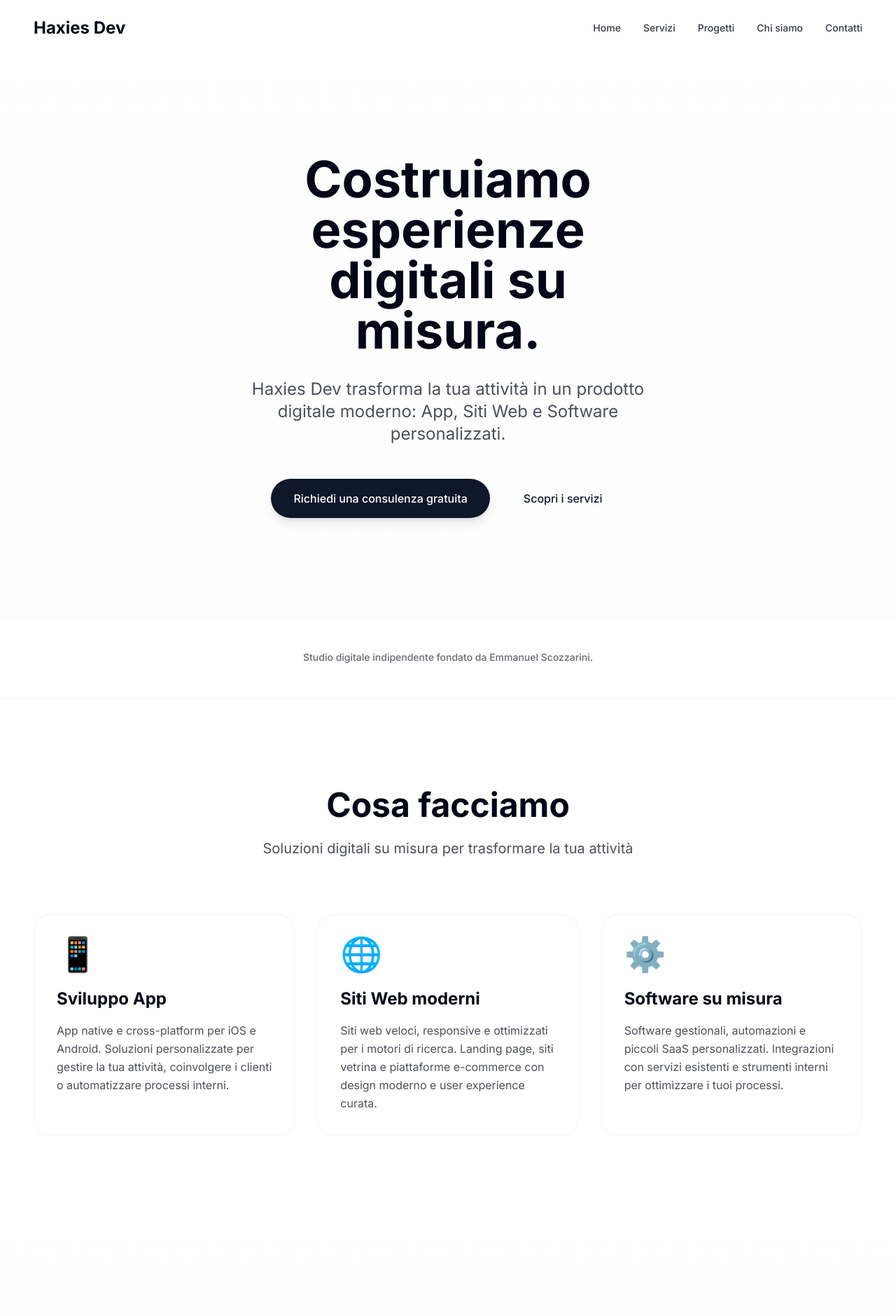
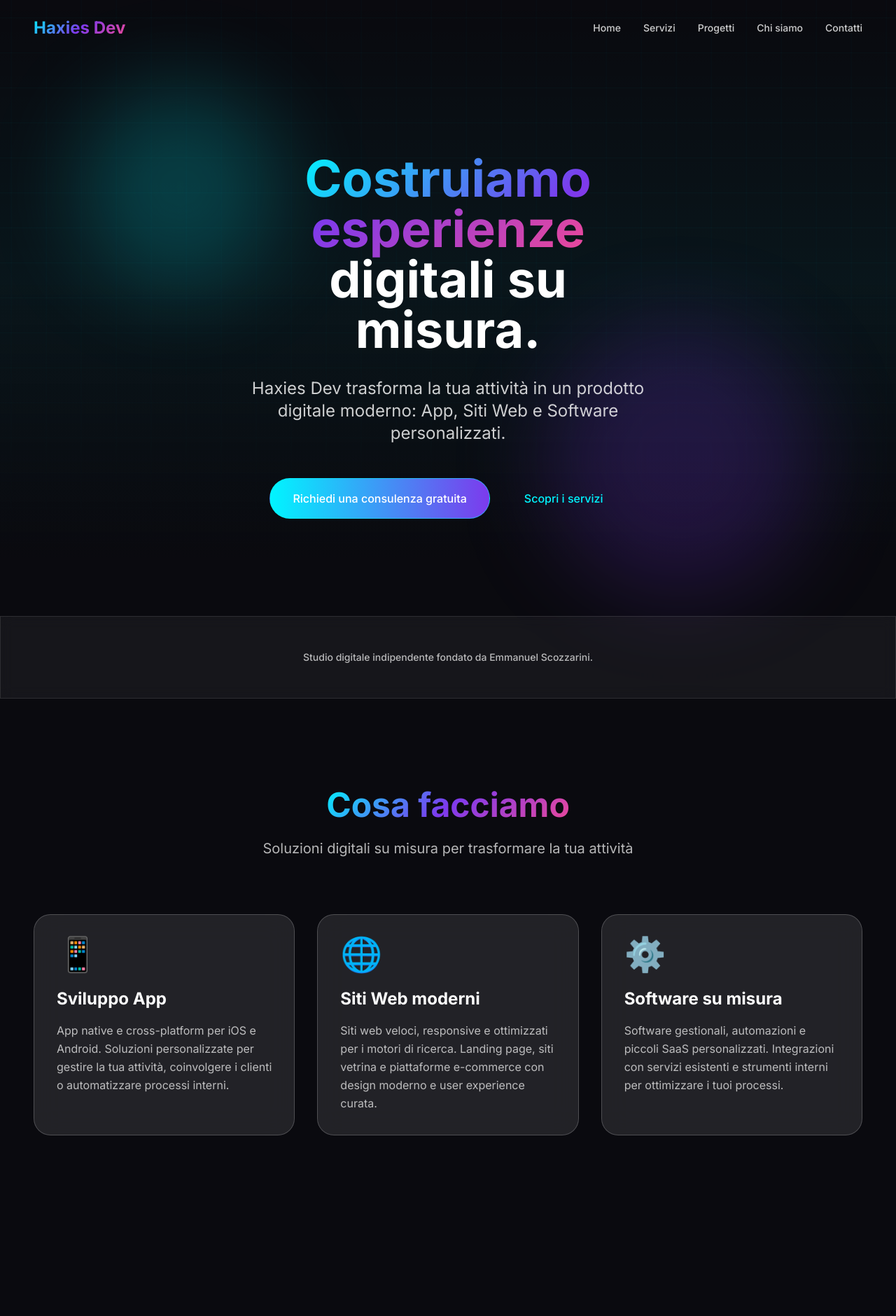
Before and after one commit to Hydr44/haxiesdev, a Next.js app: page / in a window 1280 px wide. Shown: the top 1880 px of the page at 70% size. Built offline with nearby package versions, Linux system fonts and the light colour scheme.

Commit message:
Design futuristico: gradienti, glassmorphism, effetti neon e animazioni avanzate

```diff
--- a/app/globals.css
+++ b/app/globals.css
@@ -20,8 +20,67 @@
 
 body {
   font-family: var(--font-inter);
-  color: #020617;
-  background: #FFFFFF;
+  color: #FFFFFF;
+  background: #0A0A0F;
   -webkit-font-smoothing: antialiased;
   -moz-osx-font-smoothing: grayscale;
+  overflow-x: hidden;
 }
+
+/* Glassmorphism utility */
+.glass {
+  background: rgba(255, 255, 255, 0.05);
+  backdrop-filter: blur(10px);
+  -webkit-backdrop-filter: blur(10px);
+  border: 1px solid rgba(255, 255, 255, 0.1);
+}
+
+.glass-strong {
+  background: rgba(255, 255, 255, 0.1);
+  backdrop-filter: blur(20px);
+  -webkit-backdrop-filter: blur(20px);
+  border: 1px solid rgba(255, 255, 255, 0.2);
+}
+
+/* Gradient text */
+.gradient-text {
+  background: linear-gradient(135deg, #00F5FF 0%, #7C3AED 50%, #EC4899 100%);
+  -webkit-background-clip: text;
+  -webkit-text-fill-color: transparent;
+  background-clip: text;
+}
+
+/* Animated background */
+.animated-bg {
+  background: linear-gradient(-45deg, #0A0A0F, #1a1a2e, #16213e, #0f3460);
+  background-size: 400% 400%;
+  animation: gradient 15s ease infinite;
+}
+
+@keyframes gradient {
+  0% {
+    background-position: 0% 50%;
+  }
+  50% {
+    background-position: 100% 50%;
+  }
+  100% {
+    background-position: 0% 50%;
+  }
+}
+
+/* Grid pattern overlay */
+.grid-pattern {
+  background-image:
+    linear-gradient(rgba(0, 245, 255, 0.1) 1px, transparent 1px),
+    linear-gradient(90deg, rgba(0, 245, 255, 0.1) 1px, transparent 1px);
+  background-size: 50px 50px;
+}
+
+/* Neon glow effect */
+.neon-glow {
+  text-shadow:
+    0 0 10px rgba(0, 245, 255, 0.8),
+    0 0 20px rgba(0, 245, 255, 0.6),
+    0 0 30px rgba(0, 245, 255, 0.4);
+}
--- a/app/page.tsx
+++ b/app/page.tsx
@@ -12,24 +12,56 @@
   };
 
   return (
-    <div className="pt-20">
+    <div className="pt-20 relative overflow-hidden">
+      {/* Animated background */}
+      <div className="fixed inset-0 -z-10 animated-bg grid-pattern opacity-30" />
+      <div className="fixed inset-0 -z-10 bg-gradient-to-b from-transparent via-primary/5 to-background" />
+
       {/* Hero Section */}
-      <section className="min-h-screen flex items-center justify-center bg-gradient-to-b from-white to-gray-50/50">
-        <Section maxWidth="2xl" className="text-center py-32">
+      <section className="min-h-screen flex items-center justify-center relative">
+        {/* Floating orbs */}
+        <motion.div
+          animate={{
+            x: [0, 100, 0],
+            y: [0, -50, 0],
+          }}
+          transition={{
+            duration: 20,
+            repeat: Infinity,
+            ease: "easeInOut",
+          }}
+          className="absolute top-20 left-10 w-72 h-72 bg-primary/20 rounded-full blur-3xl"
+        />
+        <motion.div
+          animate={{
+            x: [0, -80, 0],
+            y: [0, 50, 0],
+          }}
+          transition={{
+            duration: 15,
+            repeat: Infinity,
+            ease: "easeInOut",
+          }}
+          className="absolute bottom-20 right-10 w-96 h-96 bg-secondary/20 rounded-full blur-3xl"
+        />
+
+        <Section maxWidth="2xl" className="text-center py-32 relative z-10">
           <motion.h1
             initial={{ opacity: 0, y: 30 }}
             animate={{ opacity: 1, y: 0 }}
             transition={{ duration: 0.8 }}
-            className="text-5xl sm:text-6xl lg:text-7xl font-bold text-foreground mb-8 leading-tight"
+            className="text-5xl sm:text-6xl lg:text-7xl font-bold mb-8 leading-tight"
           >
-            Costruiamo esperienze digitali su misura.
+            <span className="gradient-text">Costruiamo esperienze</span>
+            <br />
+            <span className="text-foreground">digitali su misura.</span>
           </motion.h1>
 
           <motion.p
             initial={{ opacity: 0, y: 30 }}
             animate={{ opacity: 1, y: 0 }}
             transition={{ duration: 0.8, delay: 0.2 }}
-            className="text-xl sm:text-2xl text-foreground/70 mb-12 max-w-3xl mx-auto leading-relaxed"
+            className="text-xl sm:text-2xl text-foreground/80 mb-12 max-w-3xl mx-auto leading-relaxed"
           >
             Haxies Dev trasforma la tua attività in un prodotto digitale moderno: App, Siti Web e Software personalizzati.
           </motion.p>
@@ -64,17 +96,17 @@
         whileInView={{ opacity: 1 }}
         viewport={{ once: true }}
         transition={{ duration: 0.6 }}
-        className="py-12 bg-white border-y border-gray-100"
+        className="py-12 glass border-y border-primary/20 relative z-10"
       >
         <Section>
-          <p className="text-center text-foreground/60 text-sm font-medium">
+          <p className="text-center text-foreground/70 text-sm font-medium">
             Studio digitale indipendente fondato da Emmanuel Scozzarini.
           </p>
         </Section>
       </motion.section>
 
       {/* Cosa facciamo */}
-      <section id="servizi" className="py-32 bg-white">
+      <section id="servizi" className="py-32 relative z-10">
         <Section>
           <motion.div
             initial={{ opacity: 0, y: 30 }}
@@ -83,8 +115,8 @@
             transition={{ duration: 0.6 }}
             className="text-center mb-20"
           >
-            <h2 className="text-4xl sm:text-5xl font-bold text-foreground mb-6">
-              Cosa facciamo
+            <h2 className="text-4xl sm:text-5xl font-bold mb-6">
+              <span className="gradient-text">Cosa facciamo</span>
             </h2>
             <p className="text-xl text-foreground/70 max-w-2xl mx-auto">
               Soluzioni digitali su misura per trasformare la tua attività
@@ -97,16 +129,19 @@
                 icon: "📱",
                 title: "Sviluppo App",
                 description: "App native e cross-platform per iOS e Android. Soluzioni personalizzate per gestire la tua attività, coinvolgere i clienti o automatizzare processi interni.",
+                gradient: "from-primary/20 to-secondary/20",
               },
               {
                 icon: "🌐",
                 title: "Siti Web moderni",
                 description: "Siti web veloci, responsive e ottimizzati per i motori di ricerca. Landing page, siti vetrina e piattaforme e-commerce con design moderno e user experience curata.",
+                gradient: "from-secondary/20 to-accent/20",
               },
               {
                 icon: "⚙️",
                 title: "Software su misura",
                 description: "Software gestionali, automazioni e piccoli SaaS personalizzati. Integrazioni con servizi esistenti e strumenti interni per ottimizzare i tuoi processi.",
+                gradient: "from-accent/20 to-primary/20",
               },
             ].map((service, index) => (
               <motion.div
@@ -115,16 +150,21 @@
                 whileInView={{ opacity: 1, y: 0 }}
                 viewport={{ once: true }}
                 transition={{ duration: 0.6, delay: index * 0.1 }}
-                whileHover={{ y: -8 }}
-                className="bg-white p-8 rounded-3xl border border-gray-100 hover:shadow-xl transition-all duration-300"
+                whileHover={{ y: -12, scale: 1.02 }}
+                className="glass-strong p-8 rounded-3xl border border-primary/20 hover:border-primary/40 transition-all duration-300 group relative overflow-hidden"
               >
-                <div className="text-5xl mb-6">{service.icon}</div>
-                <h3 className="text-2xl font-bold text-foreground mb-4">
-                  {service.title}
-                </h3>
-                <p className="text-foreground/70 leading-relaxed">
-                  {service.description}
-                </p>
+                <div className={`absolute inset-0 bg-gradient-to-br ${service.gradient} opacity-0 group-hover:opacity-100 transition-opacity duration-300`} />
+                <div className="relative z-10">
+                  <div className="text-5xl mb-6 transform group-hover:scale-110 transition-transform duration-300">
+                    {service.icon}
+                  </div>
+                  <h3 className="text-2xl font-bold text-foreground mb-4 group-hover:text-primary transition-colors">
+                    {service.title}
+                  </h3>
+                  <p className="text-foreground/70 leading-relaxed">
+                    {service.description}
+                  </p>
+                </div>
               </motion.div>
             ))}
           </div>
@@ -132,7 +172,7 @@
       </section>
 
       {/* Perché Haxies Dev */}
-      <section className="py-32 bg-gradient-to-b from-white to-gray-50/50">
+      <section className="py-32 relative z-10">
         <Section>
           <motion.div
             initial={{ opacity: 0, y: 30 }}
@@ -141,8 +181,8 @@
             transition={{ duration: 0.6 }}
             className="text-center mb-20"
           >
-            <h2 className="text-4xl sm:text-5xl font-bold text-foreground mb-6">
-              Perché Haxies Dev
+            <h2 className="text-4xl sm:text-5xl font-bold mb-6">
+              <span className="gradient-text">Perché Haxies Dev</span>
             </h2>
           </motion.div>
 
@@ -175,9 +215,14 @@
                 whileInView={{ opacity: 1, y: 0 }}
                 viewport={{ once: true }}
                 transition={{ duration: 0.6, delay: index * 0.1 }}
-                className="text-center"
+                className="text-center glass p-6 rounded-2xl border border-primary/10 hover:border-primary/30 transition-all duration-300"
               >
-                <div className="text-4xl mb-4">{feature.icon}</div>
+                <motion.div
+                  whileHover={{ scale: 1.2, rotate: 5 }}
+                  className="text-4xl mb-4 inline-block"
+                >
+                  {feature.icon}
+                </motion.div>
                 <h3 className="text-xl font-bold text-foreground mb-3">
                   {feature.title}
                 </h3>
@@ -191,7 +236,7 @@
       </section>
 
       {/* Preview Portfolio */}
-      <section className="py-32 bg-white">
+      <section className="py-32 relative z-10">
         <Section>
           <motion.div
             initial={{ opacity: 0, y: 30 }}
@@ -200,8 +245,8 @@
             transition={{ duration: 0.6 }}
             className="text-center mb-20"
           >
-            <h2 className="text-4xl sm:text-5xl font-bold text-foreground mb-6">
-              Progetti
+            <h2 className="text-4xl sm:text-5xl font-bold mb-6">
+              <span className="gradient-text">Progetti</span>
             </h2>
             <p className="text-xl text-foreground/70 max-w-2xl mx-auto">
               Alcuni dei progetti che abbiamo realizzato
@@ -247,34 +292,34 @@
       </section>
 
       {/* Final CTA */}
-      <section className="py-32 bg-gradient-to-br from-primary to-primary/90 text-white">
-        <Section maxWidth="2xl" className="text-center">
+      <section className="py-32 relative z-10">
+        <div className="absolute inset-0 bg-gradient-to-br from-primary/20 via-secondary/20 to-accent/20 blur-3xl" />
+        <Section maxWidth="2xl" className="text-center relative z-10">
           <motion.div
             initial={{ opacity: 0, y: 30 }}
             whileInView={{ opacity: 1, y: 0 }}
             viewport={{ once: true }}
             transition={{ duration: 0.6 }}
+            className="glass-strong p-12 rounded-3xl border border-primary/30"
           >
-            <h2 className="text-4xl sm:text-5xl font-bold mb-6">
+            <h2 className="text-4xl sm:text-5xl font-bold mb-6 gradient-text">
               Hai un&apos;idea o un&apos;attività da digitalizzare?
             </h2>
-            <p className="text-xl text-white/90 mb-12 max-w-2xl mx-auto">
+            <p className="text-xl text-foreground/80 mb-12 max-w-2xl mx-auto">
               Parliamone senza impegno.
             </p>
             <div className="flex flex-col sm:flex-row gap-4 justify-center">
               <Button
                 href="https://wa.me/393921723028"
-                variant="secondary"
+                variant="primary"
                 target="_blank"
                 rel="noopener noreferrer"
-                className="bg-white text-primary hover:bg-gray-100"
               >
                 Scrivimi su WhatsApp
               </Button>
               <Button
                 href="/contact"
                 variant="ghost"
-                className="text-white border-white hover:bg-white/10"
               >
                 Vai alla pagina contatti
               </Button>
--- a/components/Button.tsx
+++ b/components/Button.tsx
@@ -22,21 +22,27 @@
   rel,
   type = "button",
 }: ButtonProps) {
-  const baseClasses = "inline-flex items-center justify-center px-8 py-4 text-base font-medium rounded-full transition-all duration-300";
+  const baseClasses = "inline-flex items-center justify-center px-8 py-4 text-base font-medium rounded-full transition-all duration-300 relative overflow-hidden group";
 
   const variantClasses = {
-    primary: "bg-primary text-white hover:bg-primary/90 shadow-lg hover:shadow-xl",
-    secondary: "bg-white text-primary border-2 border-primary hover:bg-primary hover:text-white",
-    ghost: "text-primary hover:bg-primary/10",
+    primary: "bg-gradient-to-r from-primary to-secondary text-white hover:shadow-neon border border-primary/50",
+    secondary: "glass-strong text-foreground border-2 border-primary/50 hover:border-primary hover:bg-primary/10",
+    ghost: "text-primary hover:text-secondary border border-transparent hover:border-primary/30 hover:bg-primary/5",
   };
 
   const classes = `${baseClasses} ${variantClasses[variant]} ${className}`;
 
   if (href) {
     return (
-      <motion.div whileHover={{ scale: 1.02 }} whileTap={{ scale: 0.98 }}>
+      <motion.div whileHover={{ scale: 1.05 }} whileTap={{ scale: 0.95 }}>
         <Link href={href} target={target} rel={rel} className={classes}>
-          {children}
+          <span className="relative z-10">{children}</span>
+          {variant === "primary" && (
+            <motion.div
+              className="absolute inset-0 bg-gradient-to-r from-secondary to-primary opacity-0 group-hover:opacity-100 transition-opacity duration-300"
+              initial={false}
+            />
+          )}
         </Link>
       </motion.div>
     );
@@ -44,13 +50,19 @@
 
   return (
     <motion.button
-      whileHover={{ scale: 1.02 }}
-      whileTap={{ scale: 0.98 }}
+      whileHover={{ scale: 1.05 }}
+      whileTap={{ scale: 0.95 }}
       onClick={onClick}
       type={type}
       className={classes}
     >
-      {children}
+      <span className="relative z-10">{children}</span>
+      {variant === "primary" && (
+        <motion.div
+          className="absolute inset-0 bg-gradient-to-r from-secondary to-primary opacity-0 group-hover:opacity-100 transition-opacity duration-300"
+          initial={false}
+        />
+      )}
     </motion.button>
   );
 }
--- a/components/Footer.tsx
+++ b/components/Footer.tsx
@@ -2,38 +2,40 @@
 
 export default function Footer() {
   return (
-    <footer className="bg-foreground text-white py-16">
-      <div className="max-w-7xl mx-auto px-6 sm:px-8 lg:px-12">
+    <footer className="relative border-t border-primary/20 glass">
+      <div className="max-w-7xl mx-auto px-6 sm:px-8 lg:px-12 py-16">
         <div className="grid grid-cols-1 md:grid-cols-3 gap-12 mb-12">
           {/* Brand */}
           <div>
-            <h3 className="text-2xl font-bold mb-4">Haxies Dev</h3>
-            <p className="text-white/70 text-sm">
+            <h3 className="text-2xl font-bold mb-4">
+              <span className="gradient-text">Haxies Dev</span>
+            </h3>
+            <p className="text-foreground/70 text-sm">
               Studio digitale indipendente per app, siti web e software su misura.
             </p>
           </div>
 
           {/* Links */}
           <div>
-            <h4 className="font-semibold mb-4">Navigazione</h4>
-            <ul className="space-y-2 text-sm text-white/70">
+            <h4 className="font-semibold mb-4 text-foreground">Navigazione</h4>
+            <ul className="space-y-2 text-sm text-foreground/70">
               <li>
-                <Link href="/services" className="hover:text-white transition-colors">
+                <Link href="/services" className="hover:text-primary transition-colors">
                   Servizi
                 </Link>
               </li>
               <li>
-                <Link href="/portfolio" className="hover:text-white transition-colors">
+                <Link href="/portfolio" className="hover:text-primary transition-colors">
                   Progetti
                 </Link>
               </li>
               <li>
-                <Link href="/about" className="hover:text-white transition-colors">
+                <Link href="/about" className="hover:text-primary transition-colors">
                   Chi siamo
                 </Link>
               </li>
               <li>
-                <Link href="/contact" className="hover:text-white transition-colors">
+                <Link href="/contact" className="hover:text-primary transition-colors">
                   Contatti
                 </Link>
               </li>
@@ -42,12 +44,12 @@
 
           {/* Contact */}
           <div>
-            <h4 className="font-semibold mb-4">Contatti</h4>
-            <ul className="space-y-2 text-sm text-white/70">
+            <h4 className="font-semibold mb-4 text-foreground">Contatti</h4>
+            <ul className="space-y-2 text-sm text-foreground/70">
               <li>
                 <a
                   href="mailto:info@haxiesdev.it"
-                  className="hover:text-white transition-colors"
+                  className="hover:text-primary transition-colors"
                 >
                   info@haxiesdev.it
                 </a>
@@ -57,7 +59,7 @@
                   href="https://wa.me/393921723028"
                   target="_blank"
                   rel="noopener noreferrer"
-                  className="hover:text-white transition-colors"
+                  className="hover:text-primary transition-colors"
                 >
                   WhatsApp
                 </a>
@@ -66,7 +68,7 @@
           </div>
         </div>
 
-        <div className="border-t border-white/10 pt-8 text-center text-sm text-white/60">
+        <div className="border-t border-primary/10 pt-8 text-center text-sm text-foreground/60">
           <p>© 2025 Haxies Dev – Emmanuel Scozzarini</p>
         </div>
       </div>
--- a/components/Navbar.tsx
+++ b/components/Navbar.tsx
@@ -31,15 +31,15 @@
       transition={{ duration: 0.5 }}
       className={`fixed top-0 left-0 right-0 z-50 transition-all duration-300 ${
         isScrolled
-          ? "bg-white/95 backdrop-blur-md shadow-sm"
+          ? "glass backdrop-blur-xl border-b border-primary/20"
           : "bg-transparent"
       }`}
     >
       <div className="max-w-7xl mx-auto px-6 sm:px-8 lg:px-12">
         <div className="flex items-center justify-between h-20">
           {/* Logo */}
-          <Link href="/" className="text-2xl font-bold text-foreground">
-            Haxies Dev
+          <Link href="/" className="text-2xl font-bold">
+            <span className="gradient-text">Haxies Dev</span>
           </Link>
 
           {/* Desktop Menu */}
@@ -48,9 +48,10 @@
               <Link
                 key={link.href}
                 href={link.href}
-                className="text-sm font-medium text-foreground/80 hover:text-foreground transition-colors"
+                className="text-sm font-medium text-foreground/80 hover:text-primary transition-colors relative group"
               >
                 {link.label}
+                <span className="absolute bottom-0 left-0 w-0 h-0.5 bg-primary group-hover:w-full transition-all duration-300" />
               </Link>
             ))}
           </div>
@@ -68,11 +69,11 @@
                     ? { rotate: 45, y: 8 }
                     : { rotate: 0, y: 0 }
                 }
-                className="block h-0.5 w-full bg-foreground transition-all"
+                className="block h-0.5 w-full bg-primary transition-all"
               />
               <motion.span
                 animate={isMobileMenuOpen ? { opacity: 0 } : { opacity: 1 }}
-                className="block h-0.5 w-full bg-foreground transition-all"
+                className="block h-0.5 w-full bg-primary transition-all"
               />
               <motion.span
                 animate={
@@ -80,7 +81,7 @@
                     ? { rotate: -45, y: -8 }
                     : { rotate: 0, y: 0 }
                 }
-                className="block h-0.5 w-full bg-foreground transition-all"
+                className="block h-0.5 w-full bg-primary transition-all"
               />
             </div>
           </button>
@@ -94,7 +95,7 @@
             initial={{ opacity: 0, height: 0 }}
             animate={{ opacity: 1, height: "auto" }}
             exit={{ opacity: 0, height: 0 }}
-            className="md:hidden bg-white border-t border-gray-100"
+            className="md:hidden glass-strong border-t border-primary/20"
           >
             <div className="px-6 py-6 space-y-4">
               {navLinks.map((link) => (
@@ -102,7 +103,7 @@
                   key={link.href}
                   href={link.href}
                   onClick={() => setIsMobileMenuOpen(false)}
-                  className="block text-base font-medium text-foreground/80 hover:text-foreground transition-colors"
+                  className="block text-base font-medium text-foreground/80 hover:text-primary transition-colors"
                 >
                   {link.label}
                 </Link>
--- a/tailwind.config.ts
+++ b/tailwind.config.ts
@@ -9,13 +9,49 @@
   theme: {
     extend: {
       colors: {
-        background: "#FFFFFF",
-        foreground: "#020617",
-        primary: "#0F172A",
-        secondary: "#00A9FF",
+        background: "#0A0A0F",
+        foreground: "#FFFFFF",
+        primary: "#00F5FF",
+        secondary: "#7C3AED",
+        accent: "#F59E0B",
+        neon: {
+          cyan: "#00F5FF",
+          purple: "#A855F7",
+          pink: "#EC4899",
+        },
       },
       fontFamily: {
         sans: ["var(--font-inter)", "system-ui", "sans-serif"],
+      },
+      backgroundImage: {
+        "gradient-radial": "radial-gradient(var(--tw-gradient-stops))",
+        "gradient-conic": "conic-gradient(from 180deg at 50% 50%, var(--tw-gradient-stops))",
+        "cyber-gradient": "linear-gradient(135deg, #667eea 0%, #764ba2 100%)",
+        "neon-gradient": "linear-gradient(135deg, #00F5FF 0%, #7C3AED 50%, #EC4899 100%)",
+      },
+      boxShadow: {
+        "neon": "0 0 20px rgba(0, 245, 255, 0.5), 0 0 40px rgba(0, 245, 255, 0.3)",
+        "neon-purple": "0 0 20px rgba(168, 85, 247, 0.5), 0 0 40px rgba(168, 85, 247, 0.3)",
+        "glow": "0 0 30px rgba(0, 245, 255, 0.4)",
+      },
+      animation: {
+        "float": "float 6s ease-in-out infinite",
+        "glow": "glow 2s ease-in-out infinite alternate",
+        "gradient": "gradient 15s ease infinite",
+      },
+      keyframes: {
+        float: {
+          "0%, 100%": { transform: "translateY(0px)" },
+          "50%": { transform: "translateY(-20px)" },
+        },
+        glow: {
+          "0%": { boxShadow: "0 0 20px rgba(0, 245, 255, 0.5)" },
+          "100%": { boxShadow: "0 0 40px rgba(0, 245, 255, 0.8), 0 0 60px rgba(0, 245, 255, 0.4)" },
+        },
+        gradient: {
+          "0%, 100%": { backgroundPosition: "0% 50%" },
+          "50%": { backgroundPosition: "100% 50%" },
+        },
       },
     },
   },
```
Also changed, not shown: components/ProjectCard.tsx (+13 -7 lines).
